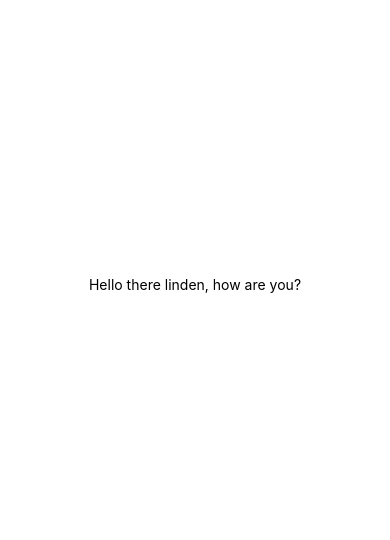
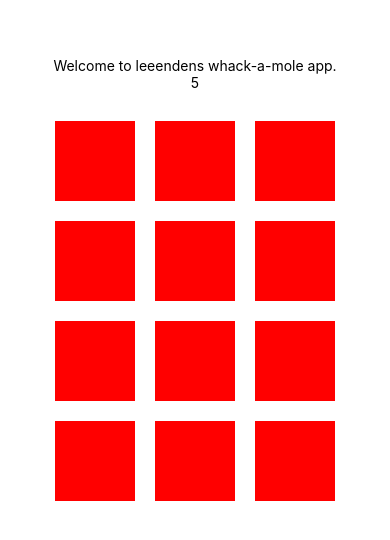
Before and after one commit to Leeenden/personalProject-simpleReactNativeGame, a React Native app: screen / in a window 390 px wide. Shown: the part 138-678 px from the top of the page. Built offline with nearby package versions, Linux system fonts and the light colour scheme.

Commit message:
set up gameboard and simple randomised flashes on each square component

```diff
--- a/App.js
+++ b/App.js
@@ -1,20 +1,7 @@
-import { StatusBar } from 'expo-status-bar';
-import { StyleSheet, Text, View } from 'react-native';
+import Gameboard from './components/Gameboard';
 
 export default function App() {
   return (
-    <View style={styles.container}>
-      <Text>Hello there linden, how are you?</Text>
-      <StatusBar style="auto" />
-    </View>
-  );
+    <Gameboard />
+  )
 }
-
-const styles = StyleSheet.create({
-  container: {
-    flex: 1,
-    backgroundColor: '#fff',
-    alignItems: 'center',
-    justifyContent: 'center',
-  },
-});
--- /dev/null
+++ b/components/Gameboard.js
@@ -0,0 +1,57 @@
+import React, { useEffect, useState } from 'react';
+import { View, StyleSheet, Text} from "react-native";
+import Square from './Square';
+
+
+const Gameboard = () => {
+    let time = 10
+    const [timeLeft, setTimeLeft] = useState(time)
+
+    useEffect(() => {
+        if(!timeLeft) return
+        const timerId = setInterval(() => {
+            // happens every 1s
+            setTimeLeft(timeLeft - 1)
+        }, 1000)
+        return () => clearInterval(timerId)
+    }, [timeLeft])
+
+  return (
+    <View style={styles.container}>
+      <Text>Welcome to leeendens whack-a-mole app.</Text>
+      <Text>{timeLeft}</Text>
+      <View style={styles.game}>
+        <Square time={time}></Square>
+        <Square time={time}></Square>
+        <Square time={time}></Square>
+        <Square time={time}></Square>
+        <Square time={time}></Square>
+        <Square time={time}></Square>
+        <Square time={time}></Square>
+        <Square time={time}></Square>
+        <Square time={time}></Square>
+        <Square time={time}></Square>
+        <Square time={time}></Square>
+        <Square time={time}></Square>
+      </View>
+    </View>
+  )
+}
+
+const styles = StyleSheet.create({
+    container: {
+      flex: 1,
+      backgroundColor: '#fff',
+      alignItems: 'center',
+      justifyContent: 'center',
+    },
+    game: {
+      flexDirection: "row",
+      flexWrap: "wrap",
+      width: 300,
+      paddingTop: 20,
+    }
+  });
+
+
+export default Gameboard
--- /dev/null
+++ b/components/Square.js
@@ -0,0 +1,52 @@
+import React, { useEffect, useState } from 'react';
+import { View, StyleSheet, Text} from "react-native";
+
+const Square = ({time}) => {
+    // define usestate for moles
+    const [moleActive, setMoleActive] = useState(false);
+    const [isGameOver, setGameOver] = useState(false);
+    // define random time varaible
+    const randomTime =  Math.random() * 20000
+    let timerId
+
+    // define use effect for rendering the moles in and out the squares
+    useEffect(() => {
+        timerId = setInterval(() => {
+            setMoleActive(true)
+            setTimeout(() => {
+                setMoleActive(false)
+            }, 800)
+        }, randomTime)
+        setTimeout(endGame, time * 1000)
+    }, [])
+
+    function endGame () {
+        clearInterval(timerId)
+        setGameOver(true)
+    }
+
+    return (
+        <View style={moleActive? styles.mole : styles.square}>
+            {isGameOver && <Text>X</Text>}
+        </View>
+    )
+}
+
+const styles = StyleSheet.create({
+    square: {
+        flex: 1,
+        minWidth: 80,
+        minHeight: 80,
+        margin: 10,
+        backgroundColor: "red"
+    },
+    mole: {
+        flex: 1,
+        minWidth: 80,
+        minHeight: 80,
+        margin: 10,
+        backgroundColor: "blue"
+    }
+})
+
+export default Square;
--- a/package.json
+++ b/package.json
@@ -9,13 +9,15 @@
     "web": "expo start --web"
   },
   "dependencies": {
+    "@expo/webpack-config": "^0.17.0",
     "expo": "~46.0.9",
     "expo-status-bar": "~1.4.0",
     "react": "18.0.0",
+    "react-dom": "18.0.0",
     "react-native": "0.69.4",
     "react-native-web": "~0.18.7",
-    "react-dom": "18.0.0",
-    "@expo/webpack-config": "^0.17.0"
+    "react-redux": "^8.0.2",
+    "redux": "^4.2.0"
   },
   "devDependencies": {
     "@babel/core": "^7.12.9"
```
Also changed, not shown: 1 other file (tests, documents, lock files or other folders).
